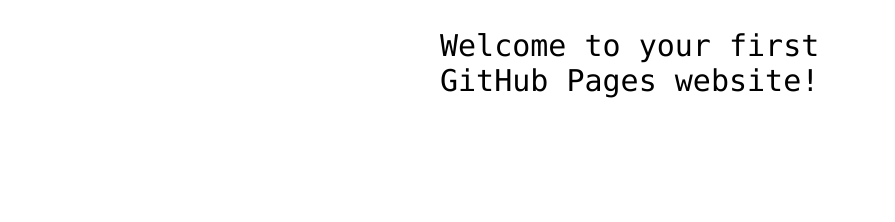
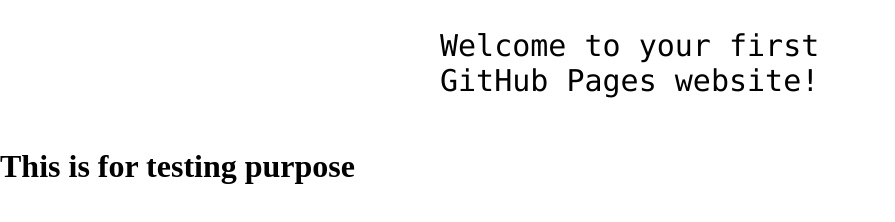
Before and after one commit to ramaneeswarn/hello-world, a plain HTML site: page index.html in a window 1280 px wide. Shown: the part 360-582 px from the top of the page, without its empty margins (0-895 px from the left). Drawn offline with Linux system fonts and the light colour scheme.

Commit message:
changes in index

```diff
--- a/index.html
+++ b/index.html
@@ -13,6 +13,6 @@
 
 <!-- Change this code here by copy and pasting your template on line 15 -->
 <p>Welcome to your first GitHub Pages website!</p>
-
+<h1> This is for testing purpose</h1>
 </body>
 </html>
```
